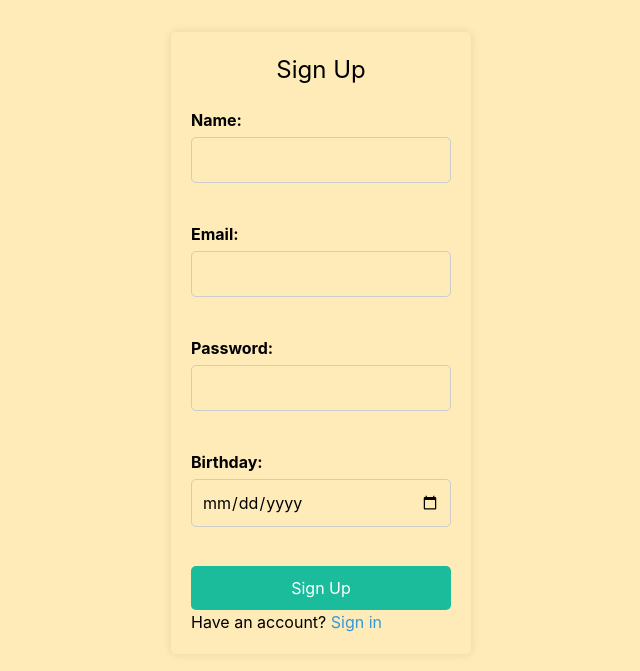
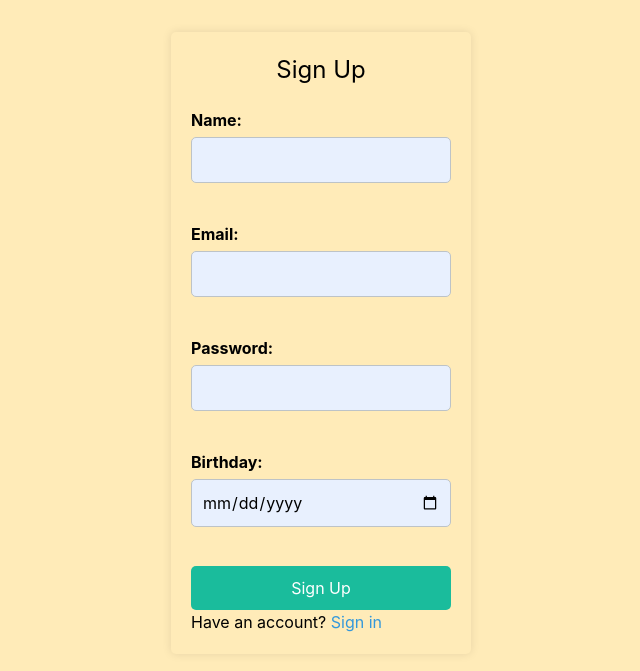
Before and after one commit to shen102/ORDER2GO, a React (Create React App) app in the folder myreactproj/: page /signup in a window 1280 px wide. Shown: the part 107-778 px from the top of the page, without its empty margins (319-959 px from the left). Built offline with nearby package versions, Linux system fonts and the light colour scheme.

Commit message:
update input color

```diff
--- a/myreactproj/src/Components/register.css
+++ b/myreactproj/src/Components/register.css
@@ -32,7 +32,8 @@ input {
   padding: 10px;
   margin-bottom: 15px;
   border-radius: 5px;
-  border: 1px solid #ccc;
+  border: 1px solid #bdc3c7;
+  background-color: rgb(232,  240, 254);
 }
 
 button {
```
